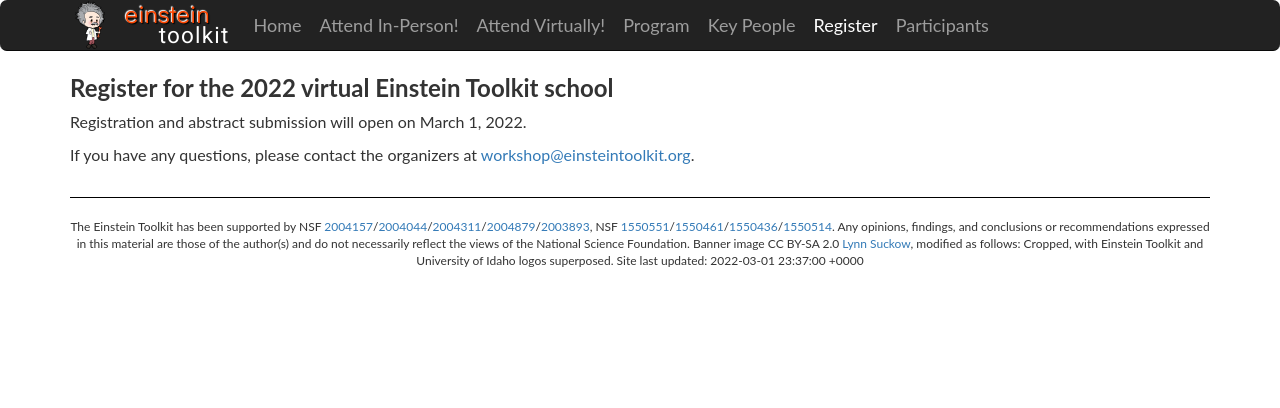
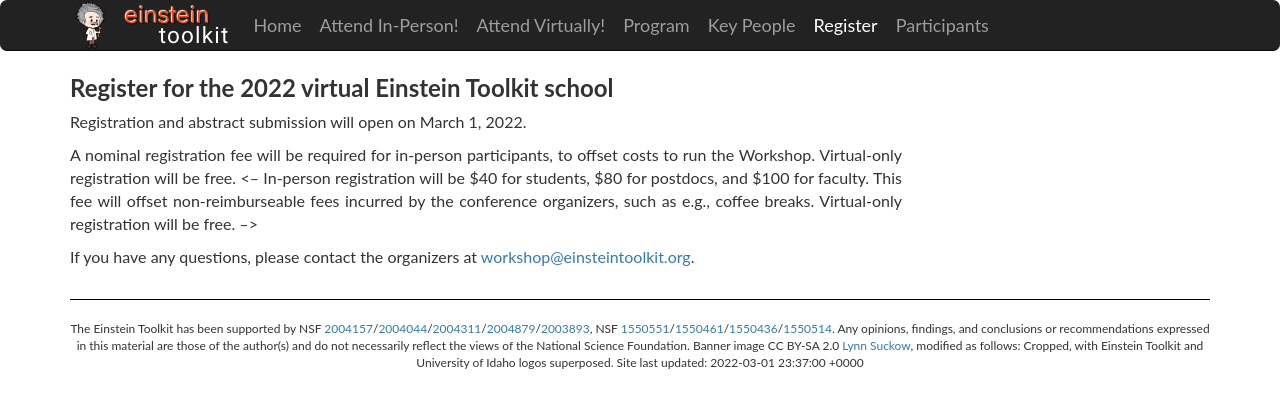
Before and after one commit to EinsteinToolkit/et2022uidaho, a Jekyll site: the page built from register.md, in a window 1280 px wide. Shown: the top 408 px of the page. Built offline with Jekyll 4.4.1, drawn with Linux system fonts in a browser that asks for light colours.

Commit message:
register.md: warn there will be a nominal registration fee

```diff
--- a/register.md
+++ b/register.md
@@ -8,6 +8,12 @@ title: Registration
 
 Registration and abstract submission will open on March 1, 2022.
 
+A nominal registration fee will be required for in-person participants, to
+offset costs to run the Workshop. Virtual-only registration will be free.
+<-- In-person registration will be $40 for students, $80 for postdocs, and $100 for faculty.
+This fee will offset non-reimburseable fees incurred by the conference organizers,
+such as e.g., coffee breaks. Virtual-only registration will be free. -->
+
 If you have any questions, please contact the organizers at
 [workshop@einsteintoolkit.org](mailto:workshop@einsteintoolkit.org).
 </div>
```
